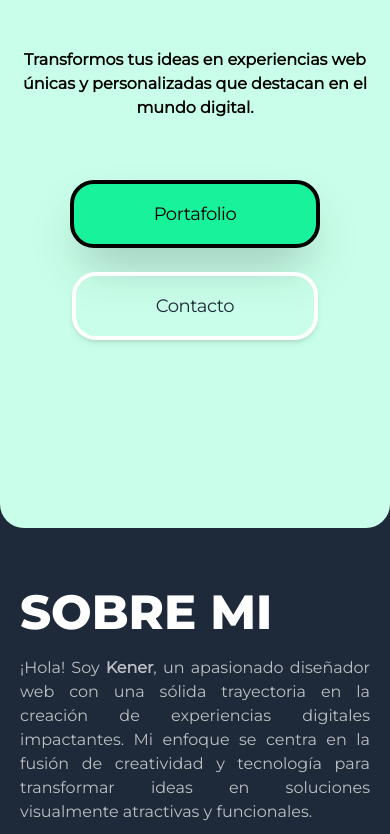
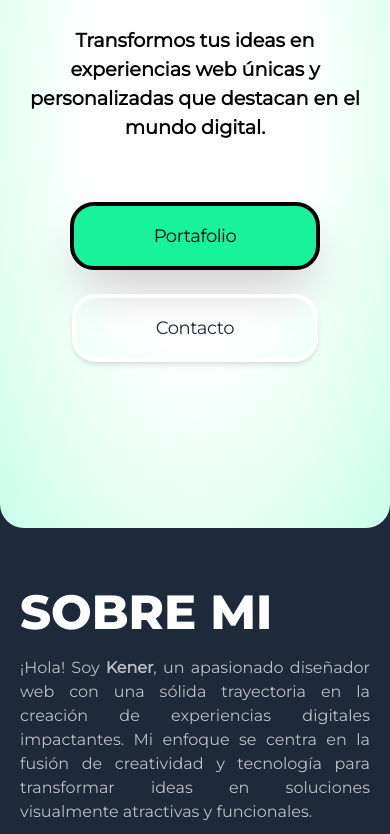
Before and after one commit to kcmsmartdev/kcmsmartweb, a website: page index.html in a window 390 px wide. Shown: the part 391-1225 px from the top of the page. Drawn offline with nearby package versions, Linux system fonts and the light colour scheme.

Commit message:
se agrega cambios

```diff
--- a/index.html
+++ b/index.html
@@ -50,13 +50,13 @@
 
     <!-- Sección principal -->
      <div class="bg-gray-800">
-      <section class="w-full h-screen bg-[#c9ffea] flex flex-col items-center  justify-center rounded-bl-3xl rounded-br-3xl text-center">
+      <section class="w-full h-screen bg-radial from-[#ffffff] from-40% to-[#c9ffea] flex flex-col items-center  justify-center rounded-bl-3xl rounded-br-3xl text-center">
         <!-- Contenido principal -->
           <span class="block font-MonserratExtraBold text-gray-800 text-xs sm:text-sm md:text-base lg:text-lg  tracking-wide">¿Necesitas?  </span>
           <div class="h-[100px] w-full flex flex-row items-center justify-center text-white text-5xl sm:text-5xl md:text-5xl lg:text-7xl xl:text-9xl lg:h-[220px]">
             <span id="typed" class="font-Boldonse text-center text-black"></span>
           </div>
-          <h1 class="w-full font-MonserratRegular font-bold text-[1em] mt-10 lg:text-[1.2em] text-black text-center p-5 lg:w-[800px]">
+          <h1 class="w-full font-MonserratRegular font-bold text-[1.2em] mt-10  text-black text-center p-5 lg:w-[800px]">
             Transformos tus ideas en experiencias web únicas y personalizadas que destacan en el mundo digital.
           </h1>
 
@@ -83,7 +83,7 @@
     <!--Sección de Sobre mi-->
     <section id="Sobremi" class="w-full bg-gray-800 flex flex-col-reverse p-5 gap-20 md:lg:px-32 lg:flex-row lg:px-64 lg:py-32  mb-10 lg:mb-0 rounded-bl-3xl rounded-br-3xl">
       <div class="w-full flex justify-center items-center mb-10 lg:mb-5" data-aos="fade-up">
-          <img src="./assets/images/img-kcmSmart.webp" loading="lazy" class="w-[500px] h-[400px]"  alt="sobre mi">
+          <img src="./assets/images/img-kcmSmart.webp" loading="lazy" class="w-[500px] h-[350px]"  alt="sobre mi">
       </div>
       <div class="w-full flex flex-col text-white text-justify mt-10" data-aos="fade-up">
           <span class="font-MonserratExtraBold text-5xl">SOBRE MI</span>
```
Also changed, not shown: output.css, src/input.css (line endings or trailing spaces).
